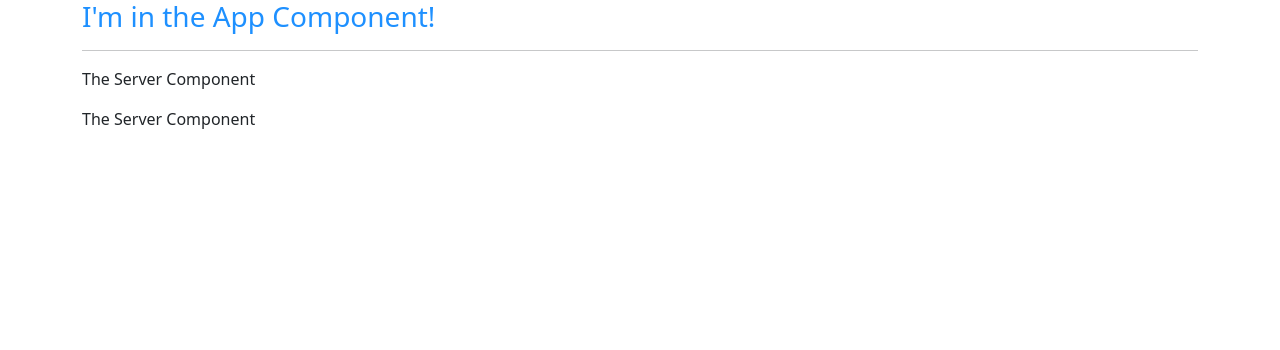
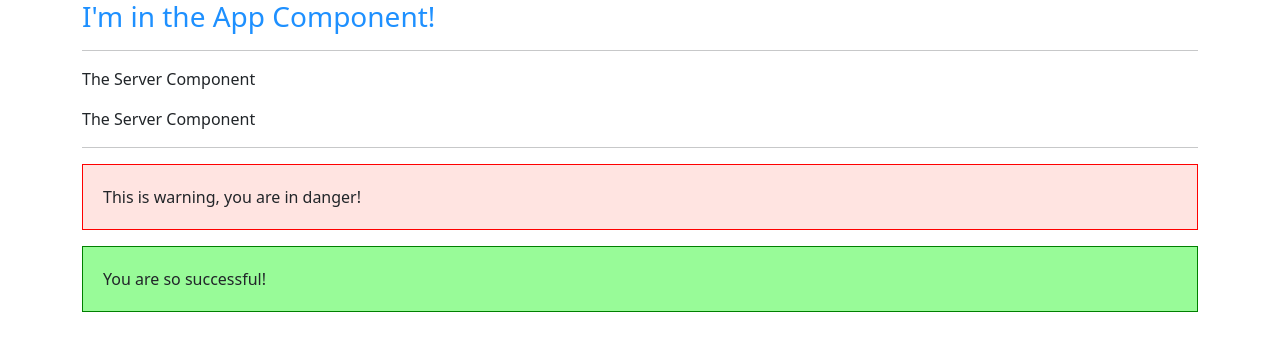
Before and after one commit to kantujjwal/angular-app, an Angular app: page / in a window 1280 px wide. Shown: the top 350 px of the page. Built offline with nearby package versions, Linux system fonts and the light colour scheme.

Commit message:
3rd commit

```diff
--- a/src/app/app.component.html
+++ b/src/app/app.component.html
@@ -3,7 +3,11 @@
         <div class="col-xs-12">
             <h3>I'm in the App Component!</h3>
             <hr>
-            <app-servers></app-servers>
+            <!-- <app-servers></app-servers> -->
+            <div class="app-servers"></div>
+            <hr>
+            <app-warning-alert></app-warning-alert>
+            <app-success-alert></app-success-alert>
         </div>
     </div>
 </div>
--- a/src/app/app.component.ts
+++ b/src/app/app.component.ts
@@ -2,6 +2,8 @@
 import { RouterOutlet } from '@angular/router';
 import {ServerComponent} from "./server/server.component";
 import { ServersComponent } from "./servers/servers.component";
+import { WarningAlertComponent } from "./warning-alert/warning-alert.component";
+import { SuccessAlertComponent } from "./success-alert/success-alert.component";
 
 @Component({
     selector: 'app-root',
@@ -12,7 +14,7 @@
         color: dodgerblue;
     }`,
     standalone: true,
-    imports: [ RouterOutlet, ServerComponent, ServersComponent]
+    imports: [RouterOutlet, ServerComponent, ServersComponent, WarningAlertComponent, SuccessAlertComponent]
 })
 export class AppComponent {
 }
--- a/src/app/servers/servers.component.ts
+++ b/src/app/servers/servers.component.ts
@@ -2,7 +2,7 @@
 import { ServerComponent } from "../server/server.component";
 
 @Component({
-    selector: 'app-servers',
+    selector: '.app-servers',
     standalone: true,
     // templateUrl: './servers.component.html',
     template: `
--- /dev/null
+++ b/src/app/success-alert/success-alert.component.html
@@ -0,0 +1 @@
+<p>You are so successful!</p>
--- /dev/null
+++ b/src/app/success-alert/success-alert.component.scss
@@ -0,0 +1,6 @@
+
+p {
+    padding: 20px;
+    background-color: palegreen;
+    border: 1px solid green;
+  }
--- /dev/null
+++ b/src/app/warning-alert/warning-alert.component.html
@@ -0,0 +1 @@
+<p>warning-alert works!</p>
--- /dev/null
+++ b/src/app/warning-alert/warning-alert.component.ts
@@ -0,0 +1,20 @@
+import { Component } from '@angular/core';
+
+@Component({
+  selector: 'app-warning-alert',
+  standalone: true,
+  imports: [],
+  template: `
+  <p>This is warning, you are in danger!</p>
+  `,
+  styles: `
+  p {
+    padding: 20px;
+    background-color: mistyrose;
+    border: 1px solid red;
+  }
+  `
+})
+export class WarningAlertComponent {
+
+}
```
Also changed, not shown: src/app/success-alert/success-alert.component.ts (added, +12 -0 lines), src/app/warning-alert/warning-alert.component.scss (added), 2 other files (tests, documents, lock files or other folders).
